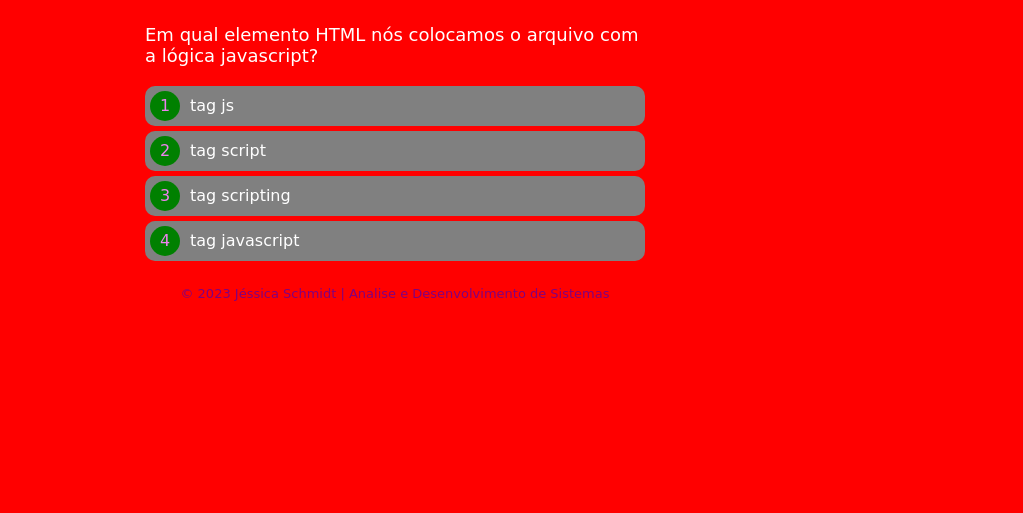
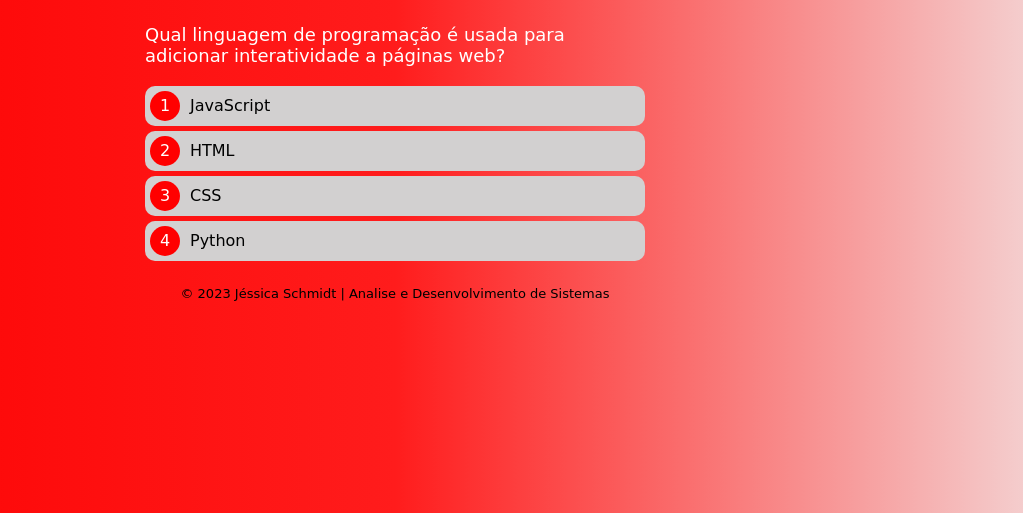
Before and after one commit to JessicaSchmidtG/Projeto_FrontEnd, a plain HTML site: page index.html in a window 1280 px wide. Shown: the part 287-800 px from the top of the page, without its empty margins (245-1268 px from the left). Drawn offline with Linux system fonts and the light colour scheme; a web font is replaced by a local one.

Commit message:
Projeto Quiz Finalizado

```diff
--- a/index.html
+++ b/index.html
@@ -21,7 +21,7 @@
     </div>
 
     <div class="scoreArea">
-      <img src="prize.png" class="prizeImage" />
+      <img src="" class="prizeImage" />
       <div class="scoreText1">Parabéns!</div>
       <div class="scorePct">Acertou 99%</div>
       <div class="scoreText2">Você respondeu 9 questões e acertou 8.</div>
--- a/questions.js
+++ b/questions.js
@@ -1,62 +1,52 @@
 let questions = [
   {
-      question:
-        "Em qual elemento HTML nós colocamos o arquivo com a lógica javascript?",
-      options: ["tag js", "tag script", "tag scripting", "tag javascript"],
+    question:"Qual linguagem de programação é usada para adicionar interatividade a páginas web?",
+    options: ["JavaScript", "HTML", "CSS", "Python"],
+    answer: 0,
+  },
+  {
+    question:"Em qual elemento HTML você coloca o código CSS?",
+    options: ["style", "link", "head", "div"],
     answer: 1,
   },
   {
-        question:
-          "Em qual elemento HTML nós colocamos o arquivo com a lógica javascript?",
-        options: ["tag js", "tag script", "tag scripting", "tag javascript"],
-        answer: 1,
+    question:"Como você faz um comentário de uma única linha no JavaScript?",
+    options: ["//Isso é um comentário", "/* Isso é um comentário */", "# Isso é um comentário", "%% Isso é um comentário"],
+    answer: 0,
   },
   {
-        question:
-          "Em qual elemento HTML nós colocamos o arquivo com a lógica javascript?",
-        options: ["tag js", "tag script", "tag scripting", "tag javascript"],
-        answer: 1,
+    question:"Qual propriedade CSS é usada para definir a cor do texto em um elemento HTML?",
+    options: ["text-color", "font-color", "color", "background-color"],
+    answer: 2,
   },
   {
-        question:
-          "Em qual elemento HTML nós colocamos o arquivo com a lógica javascript?",
-        options: ["tag js", "tag script", "tag scripting", "tag javascript"],
-        answer: 1,
+    question:"O que significa a sigla 'HTML'?",
+    options: ["Hyper Transfer Markup Language", "Hypertext Text Markup Language", "Highly Textual Markup Language", "Hyper Text Markup Language"],
+    answer: 3,
   },
   {
-        question:
-          "Em qual elemento HTML nós colocamos o arquivo com a lógica javascript?",
-        options: ["tag js", "tag script", "tag scripting", "tag javascript"],
-        answer: 1,
+    question:"Qual método JavaScript é usado para enviar uma solicitação HTTP assíncrona?",
+    options: ["GET", "POST", "XMLHttpRequest", "HTTPRequest"],
+    answer: 2,
   },
   {
-        question:
-          "Em qual elemento HTML nós colocamos o arquivo com a lógica javascript?",
-        options: ["tag js", "tag script", "tag scripting", "tag javascript"],
-        answer: 1,
+    question:"Como você define uma variável em JavaScript?",
+    options: ["var myVar;", "variable = myVar;", "create myVar;", "myVar := variable;"],
+    answer: 0,
   },
   {
-        question:
-          "Em qual elemento HTML nós colocamos o arquivo com a lógica javascript?",
-        options: ["tag js", "tag script", "tag scripting", "tag javascript"],
-        answer: 1,
+    question:"Em qual parte do HTML você incluirá metadados, como o título da página e links para estilos?",
+    options: ["header", "body", "meta", "head"],
+    answer: 3,
   },
   {
-        question:
-          "Em qual elemento HTML nós colocamos o arquivo com a lógica javascript?",
-        options: ["tag js", "tag script", "tag scripting", "tag javascript"],
-        answer: 1,
+    question:"Qual é o seletor CSS que se aplica a todos os elementos de uma determinada classe?",
+    options: [".class-name", "#id-name", "elementName", "tagName"],
+    answer: 0,
   },
   {
-        question:
-          "Em qual elemento HTML nós colocamos o arquivo com a lógica javascript?",
-        options: ["tag js", "tag script", "tag scripting", "tag javascript"],
-        answer: 1,
-      },
-      {
-        question:
-          "Em qual elemento HTML nós colocamos o arquivo com a lógica javascript?",
-        options: ["tag js", "tag script", "tag scripting", "tag javascript"],
-        answer: 1,
+    question:"O que é o DOM em JavaScript?",
+    options: ["Document Object Model", "Data Object Model", "Digital Object Model", "Dynamic Object Model"],
+    answer: 0,
   },
 ];
--- a/script.js
+++ b/script.js
@@ -51,7 +51,7 @@ document
     let questaoClicada = parseInt(e.target.getAttribute("data-op"));
     // console.log(questaoClicada);
     // Se a resposta clicada foi a correta, incremente a variável correctAnswers
-    if(questaoClicada === questions[currentQuestion].answer){
+    if(questions[currentQuestion].answer === questaoClicada){
     //   console.log("correto");
     // Incremente a variável
         correctAnswers ++;
@@ -63,21 +63,41 @@ document
     // Chame a função showQuestion
     showQuestion();
   }
-
   function finishQuiz() {
     // Criar variável de pontos baseado na divisão entre respostas corretas e quantidade de questões. Use a função Math.floor para arredondar.
-    let points = Match.floor(correctAnswers/questions.length);
+    let points = Math.floor((correctAnswers / questions.length) * 100);
     // Implementar condicionais para inserir mensagem e cor do placar de acordo com a pontuação.
-    if(points <= 3){
-
+    if(points <= 10){
+      document.querySelector(".scoreText1").innerHTML = "Precisa estudar mais";
+      document.querySelector(".scoreText1").style.color = "black";
+      document.querySelector("img").src = "gifs/triste.gif";
+    }if(points > 10 && points <= 60){
+      document.querySelector(".scoreText1").innerHTML = "Pode Melhorar";
+      document.querySelector(".scoreText1").style.color = "black";
+      document.querySelector("img").src = "gifs/quase.gif";
+    }if(points > 60 && points >= 80){
+      document.querySelector(".scoreText1").innerHTML = "Muito bom";
+      document.querySelector(".scoreText1").style.color = "black";
+      document.querySelector("img").src = "gifs/giphy.gif";
     }
+    console.log(points);
     // Usar condicional if e condicionais <, <=, >, >=
     // Inserir a pontuação em .scorePct e o texto em .scoreText2
+    document.querySelector(".scorePct").innerHTML = `Você acertou ${points}%`;
+    document.querySelector(".scoreText2").innerHTML = `Você acertou ${correctAnswers} de um total de ${questions.length}`;
     // Ocultar a .questionArea e exibir a .scoreArea
+    document.querySelector(".questionArea").style.display = "none";
+    document.querySelector(".scoreArea").style.display = "block";
     // Deixar a .progress--bar em 100%
+    document.querySelector(".progress--bar").style.width = `100%`;
+    // finishQuiz();
   }
+
 
   function resetEvent() {
     // Redefina os valores de correctAnswers e currentQuestion para 0
+    currentQuestion = 0;
+    correctAnswers = 0;
     // Chame a função showQuestion
+    showQuestion();
   }
--- a/style.css
+++ b/style.css
@@ -10,8 +10,8 @@
     justify-content: center;
     align-items: center;
     flex-direction: column;
-    background-color: rgb(255, 0, 0);
-    /* font-family: 'Dancing Script', cursive; */
+    background: rgb(253,0,0);
+    background: linear-gradient(90deg, rgba(253,0,0,1) 0%, rgba(255,28,28,1) 50%, rgba(244,208,208,1) 100%);
     font-family: 'Playpen Sans', cursive;
   }
 
@@ -28,7 +28,7 @@
     right: 0;
   }
   .progress--bar {
-    background-color: rgb(255, 255, 255);
+    background: #ffffff;
     height: 100%;
     transition: all ease 0.5s;
   }
@@ -52,10 +52,10 @@
     display: flex;
     align-items: center;
     height: 40px;
-    background-color: rgb(128, 128, 128);
+    background-color: rgb(210, 208, 208);
     border-radius: 10px;
     margin-bottom: 5px;
-    color: #ffffff;
+    color: #000000;
     font-size: 16px;
     cursor: pointer;
   }
@@ -68,18 +68,19 @@
     border-radius: 15px;
     margin-left: 5px;
     margin-right: 10px;
-    background-color: rgb(0, 128, 0);
-    color: rgb(238, 130, 238);
+    background-color: rgb(255, 0, 0);
+    color: #ffffff;
   }
 
 
   .option:hover {
-    background-color: rgb(0, 0, 255) ;
+    background-color: rgb(255, 255, 255);
   }
 
 
   .scoreArea {
-    background-color:#fff ;
+    background: rgb(253,0,0);
+    background: linear-gradient(90deg,rgba(244,208,208,1) 0%, rgba(255,28,28,1) 50%,  rgba(253,0,0,1) 100%);
     padding: 20px;
     border-radius: 20px;
     margin: 10px;
@@ -87,31 +88,31 @@
   }
   .prizeImage {
     width: auto;
-    height: 100px;
+    height: 200px;
     margin-bottom: 10px;
   }
   .scoreText1 {
-    color: rgb(255, 255, 0);
+    color: rgb(0, 0, 0);
     font-size: 23px;
     font-weight: bold;
     margin-bottom: 10px;
   }
   .scorePct {
-    color: rgb(255, 165, 0);
+    color: rgb(6, 6, 6);
     font-size: 30px;
     font-weight: bold;
     margin-bottom: 10px;
   }
   .scoreText2 {
     font-size: 16px;
-    color: rgb(0, 255, 255);
+    color: rgb(4, 4, 4);
     margin-bottom: 10px;
   }
 
   .scoreArea button {
     border: 0;
     border-radius: 10px;
-    background-color: rgb(17, 71, 17) ;
+    background-color: rgb(255, 255, 255) ;
     color: rgb(0, 0, 0) ;
     padding: 10px;
     margin-top: 20px;
@@ -119,12 +120,12 @@
   }
 
   .scoreArea button:hover {
-    background-color: rgb(255, 255, 255);
+    background-color: rgb(199, 68, 68);
   }
 
 
   footer {
     margin-top: 20px;
-    color: rgb(128, 0, 128) ;
+    color: rgb(0, 0, 0) ;
     font-size: 13px;
   }
```
Lines whose indentation alone changed are shown as unchanged.
